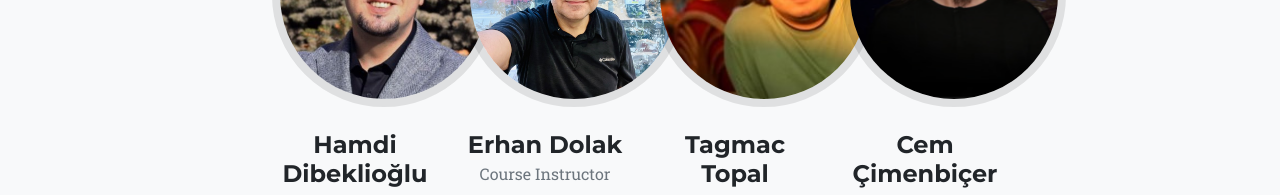
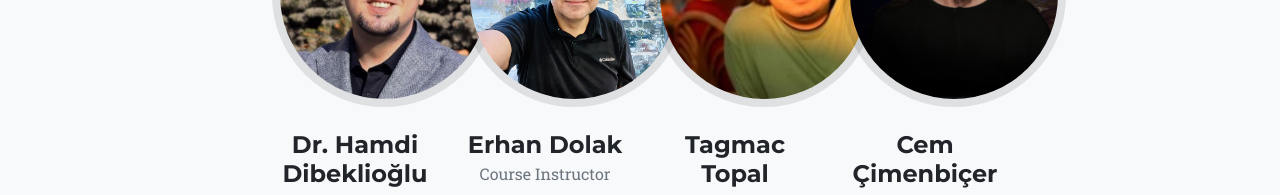
Before and after one commit to AmmaarIftikhar/roadvisor.github.io, a plain HTML site: page index.html in a window 1280 px wide. Shown: the part 3180-3375 px from the top of the page. Drawn offline with nearby package versions, Linux system fonts and the light colour scheme.

Commit message:
Update index.html

```diff
--- a/index.html
+++ b/index.html
@@ -161,7 +161,7 @@
                   <div class="team-member">
                      <!-- a -->
                      <img class="mx-auto rounded-circle" src="assets/img/team/6.jpeg" alt="Hamdi Dibeklioğlu" />
-                     <h4>Hamdi Dibeklioğlu</h4>
+                     <h4>Dr. Hamdi Dibeklioğlu</h4>
                      <p class="text-muted">Supervisor Instructor</p>
                      <a href="https://www.linkedin.com/in/dibeklioglu/" target="_blank"><i class="fab fa-linkedin fa-lg"></i></a>
                   </div>
```
